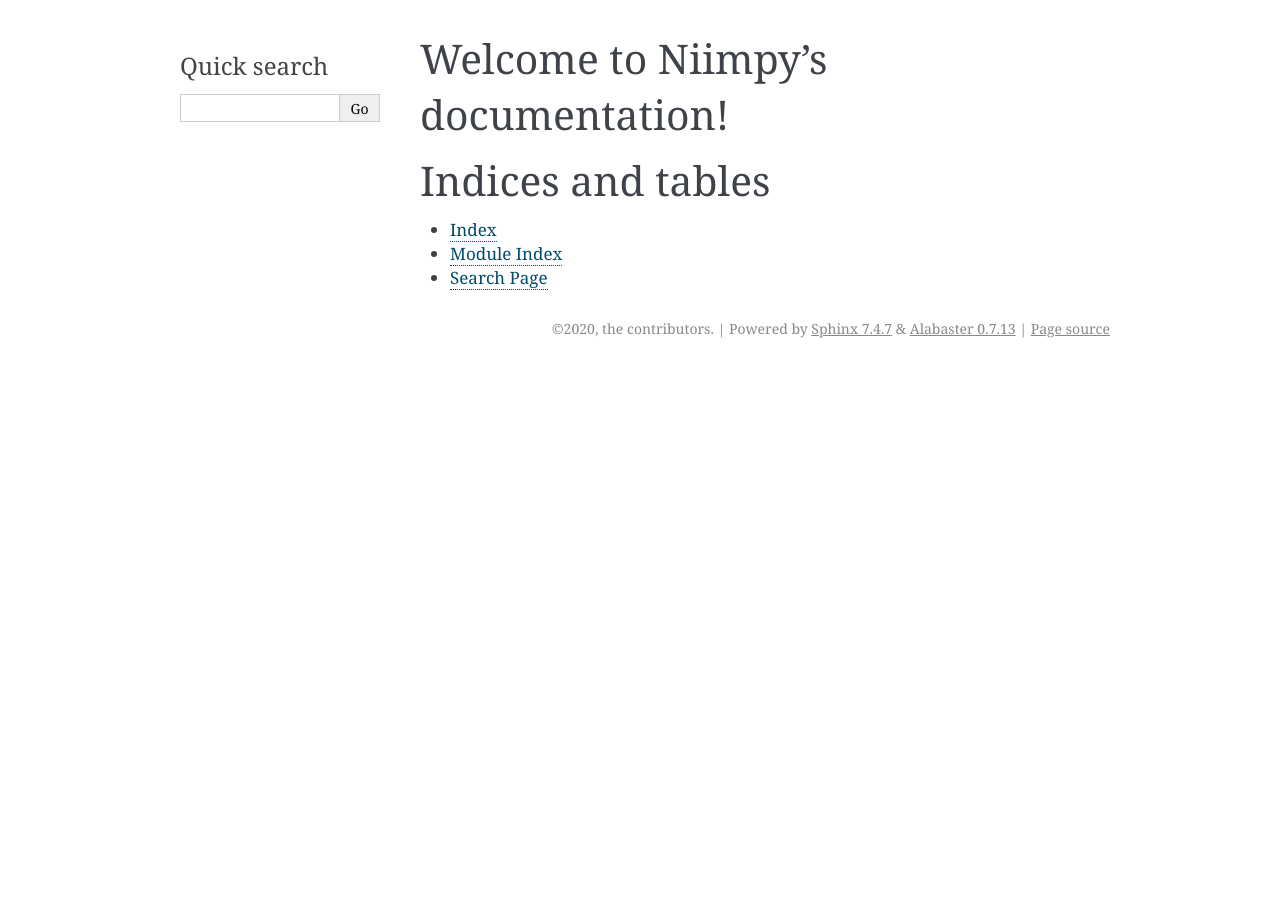
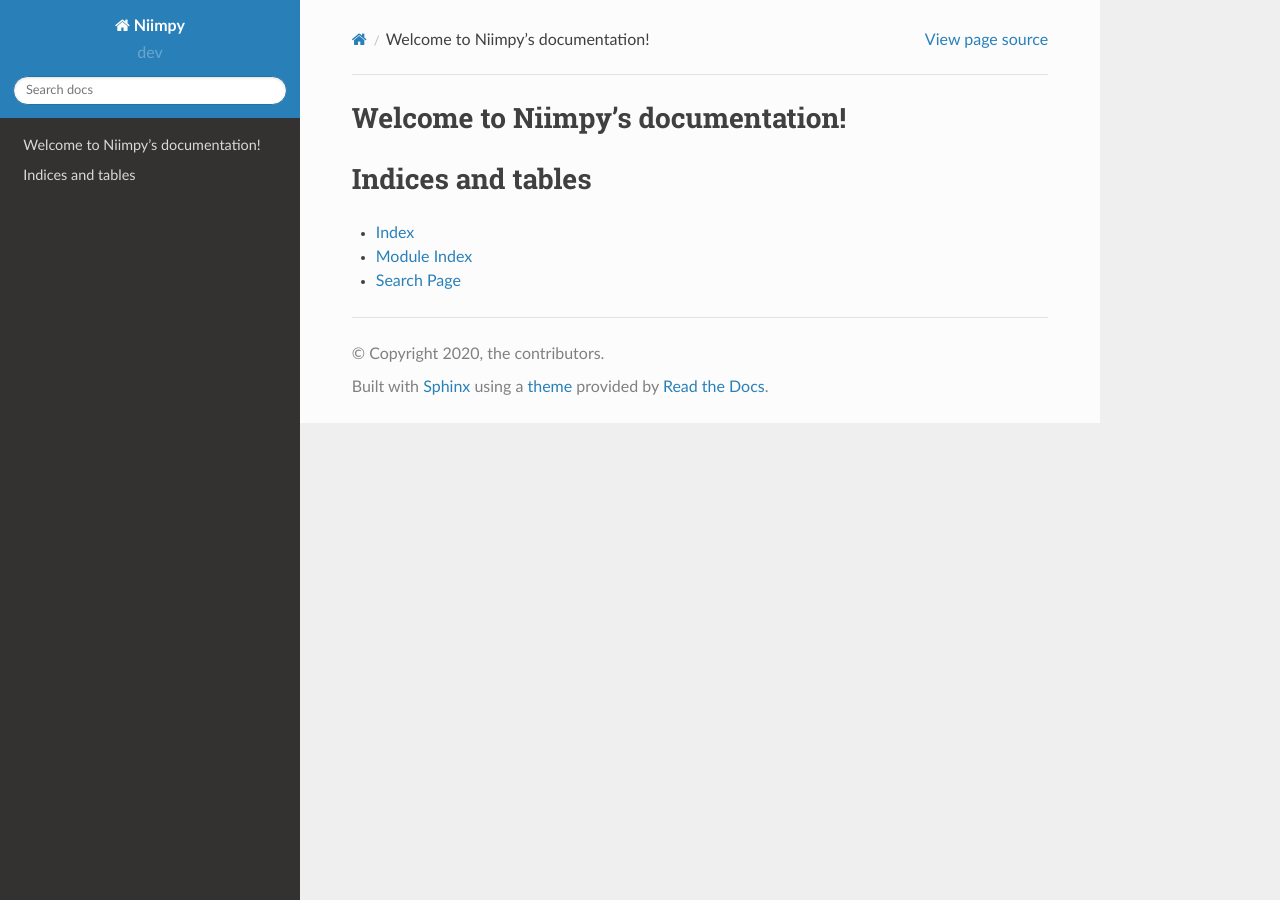
Before and after one commit to digitraceslab/niimpy, a Sphinx documentation site: the page built from docs/index.rst, in a window 1280 px wide. Built offline with Sphinx 7.4.7 and the Read the Docs theme 2.0.0, drawn with Linux system fonts in a browser that asks for light colours.

Commit message:
docs/ update general formatting

```diff
--- a/docs/conf.py
+++ b/docs/conf.py
@@ -31,7 +31,9 @@
 # extensions coming with Sphinx (named 'sphinx.ext.*') or your custom
 # ones.
 extensions = ['sphinx.ext.autodoc',
-    'sphinx.ext.viewcode']
+    'sphinx.ext.viewcode',
+    'nbsphinx',
+    ]
 
 # Add any paths that contain templates here, relative to this directory.
 templates_path = ['_templates']
@@ -83,7 +85,7 @@
 # The theme to use for HTML and HTML Help pages.  See the documentation for
 # a list of builtin themes.
 #
-html_theme = 'alabaster'
+html_theme = 'sphinx_rtd_theme'
 
 # Theme options are theme-specific and customize the look and feel of a theme
 # further.  For a list of options available for each theme, see the
```
Also changed, not shown: 1 other file.
